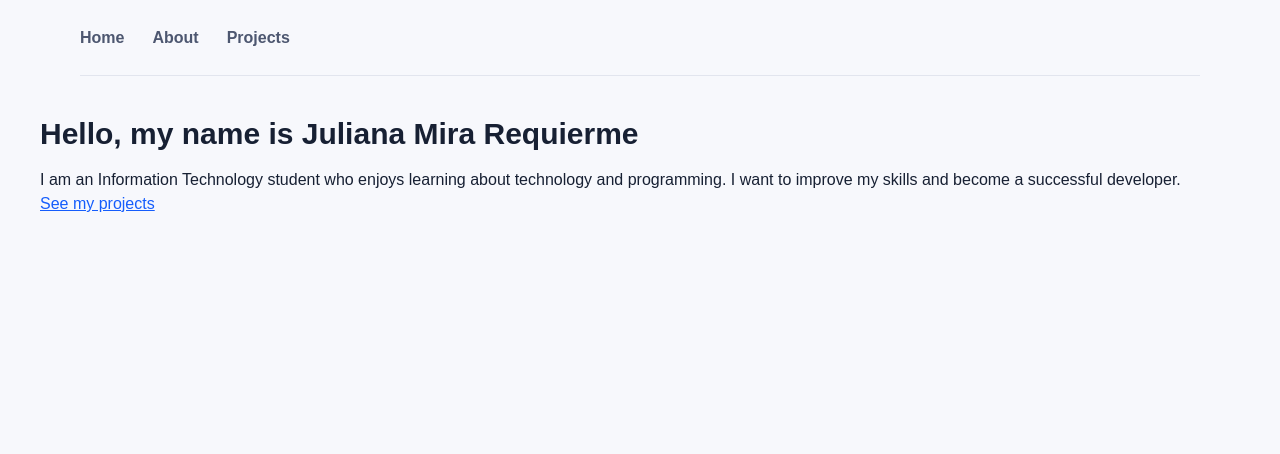
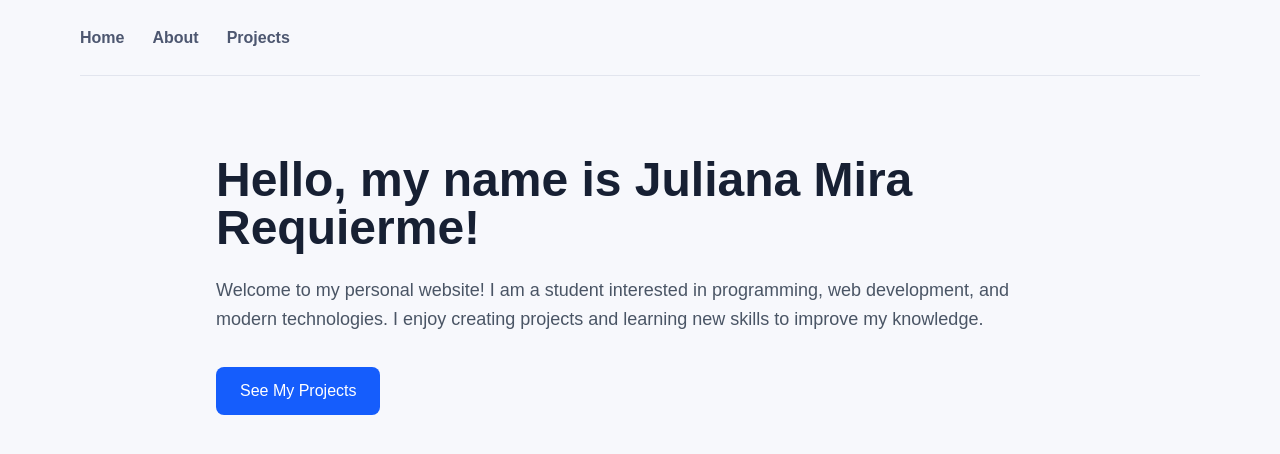
Before and after one commit to julianarequierme-ux/Requierme_Ass_, a Next.js app: page / in a window 1280 px wide. Shown: the top 454 px of the page. Built offline with nearby package versions, Linux system fonts and the light colour scheme.

Commit message:
Build home page

```diff
--- a/app/page.tsx
+++ b/app/page.tsx
@@ -1,20 +1,25 @@
+
 import Link from "next/link";
 
 export default function Home() {
   return (
-    <main className="p-10">
-      <h1 className="text-3xl font-bold">
-        Hello, my name is Juliana Mira Requierme
+    <main className="max-w-4xl mx-auto px-6 py-20">
+      <h1 className="text-5xl font-bold mb-6">
+        Hello, my name is Juliana Mira Requierme!
       </h1>
 
-      <p className="mt-4">
-        I am an Information Technology student who enjoys learning
-        about technology and programming.
-        I want to improve my skills and become a successful developer.
+      <p className="text-lg text-gray-600 leading-relaxed mb-8">
+        Welcome to my personal website! I am a student
+        interested in programming, web development, and
+        modern technologies. I enjoy creating projects
+        and learning new skills to improve my knowledge.
       </p>
 
-      <Link href="/projects" className="text-blue-600 underline">
-        See my projects
+      <Link
+        href="/projects"
+        className="inline-block bg-blue-600 text-white px-6 py-3 rounded-lg hover:bg-blue-700 transition"
+      >
+        See My Projects
       </Link>
     </main>
   );
```
